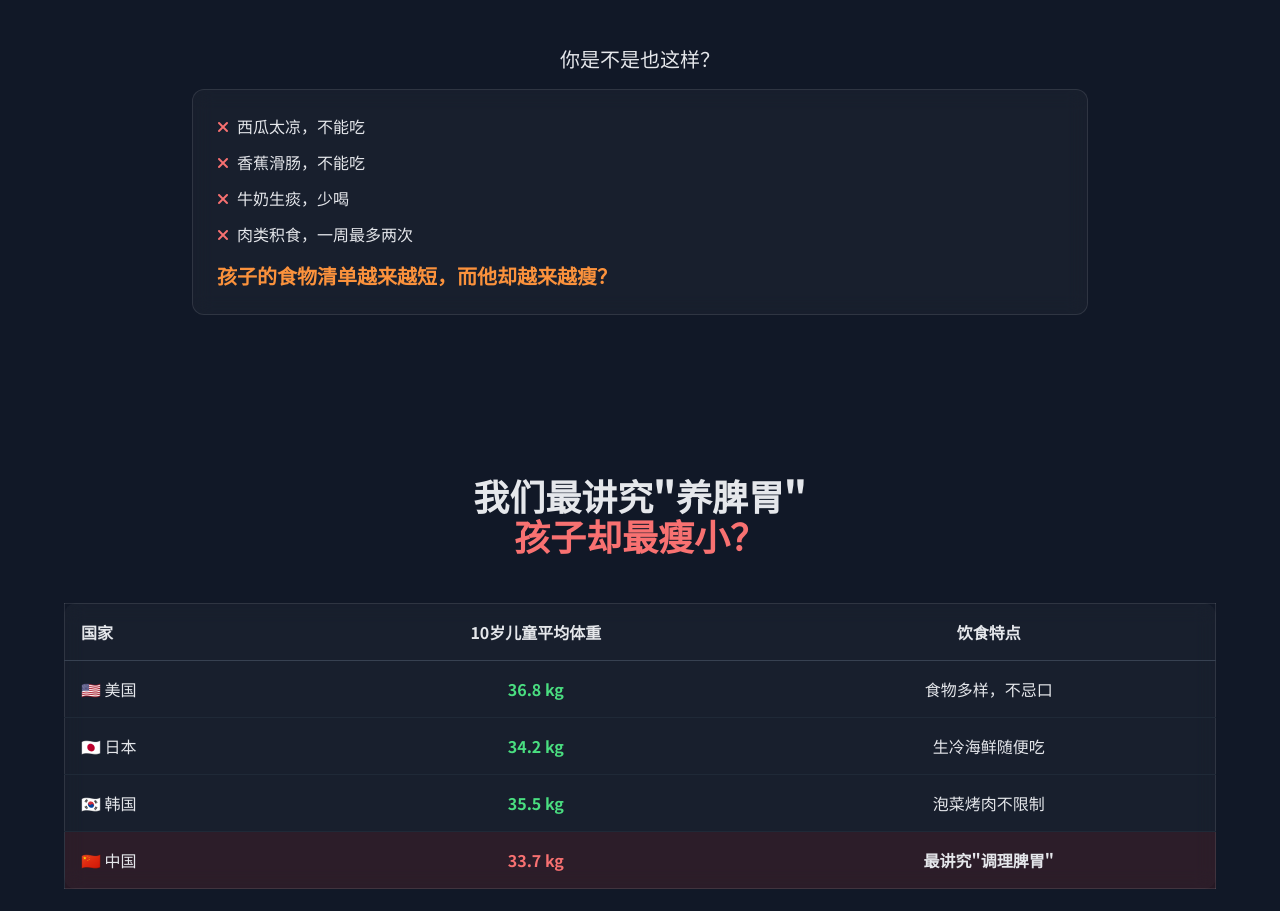
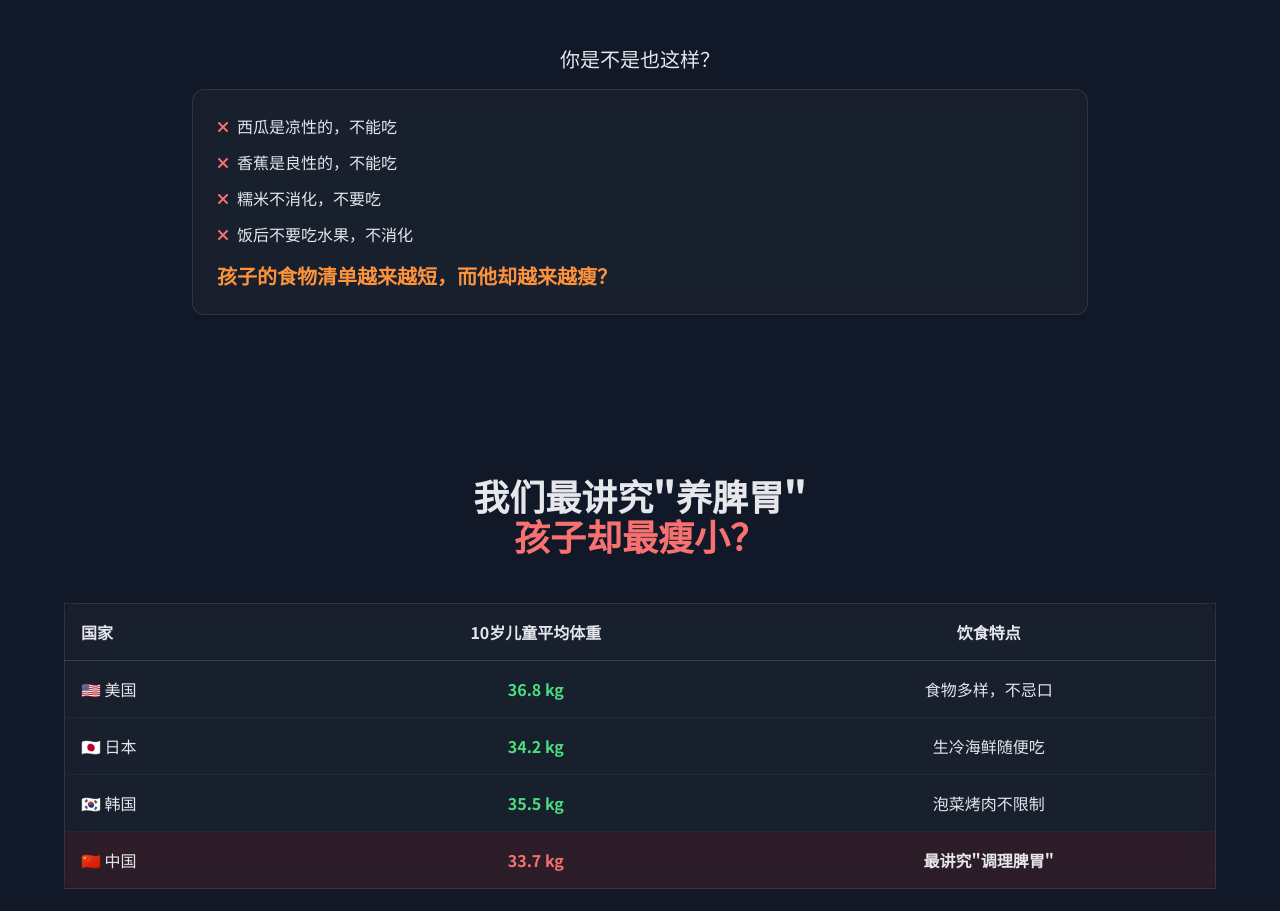
Before and after one commit to tianguo-sun/sun.github.io, a plain HTML site: page index.html in a window 1280 px wide. Shown: the part 1609-2520 px from the top of the page. Drawn offline with nearby package versions, Linux system fonts and the light colour scheme.

Commit message:
Update index.html

```diff
--- a/index.html
+++ b/index.html
@@ -256,10 +256,10 @@
             <div class="fade-in text-center mt-12">
                 <p class="text-xl mb-4">你是不是也这样？</p>
                 <div class="glass-card text-left">
-                    <p class="mb-3"><i class="fas fa-times text-red-400 mr-2"></i>西瓜太凉，不能吃</p>
-                    <p class="mb-3"><i class="fas fa-times text-red-400 mr-2"></i>香蕉滑肠，不能吃</p>
-                    <p class="mb-3"><i class="fas fa-times text-red-400 mr-2"></i>牛奶生痰，少喝</p>
-                    <p class="mb-3"><i class="fas fa-times text-red-400 mr-2"></i>肉类积食，一周最多两次</p>
+                    <p class="mb-3"><i class="fas fa-times text-red-400 mr-2"></i>西瓜是凉性的，不能吃</p>
+                    <p class="mb-3"><i class="fas fa-times text-red-400 mr-2"></i>香蕉是良性的，不能吃</p>
+                    <p class="mb-3"><i class="fas fa-times text-red-400 mr-2"></i>糯米不消化，不要吃</p>
+                    <p class="mb-3"><i class="fas fa-times text-red-400 mr-2"></i>饭后不要吃水果，不消化</p>
                     <p class="text-xl font-bold text-orange-400 mt-4">
                         孩子的食物清单越来越短，而他却越来越瘦？
                     </p>
```
